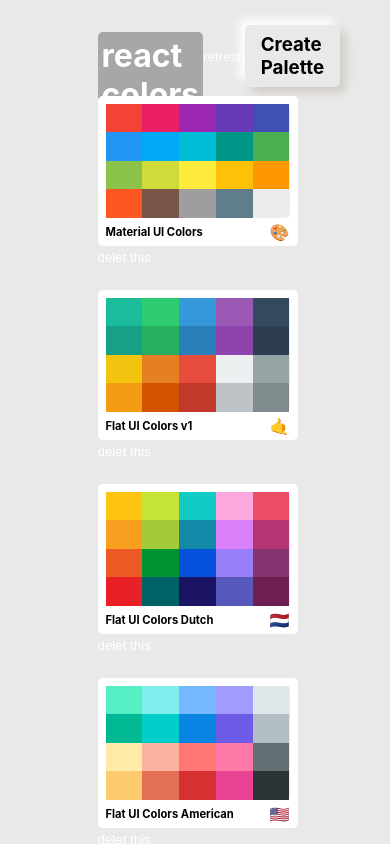
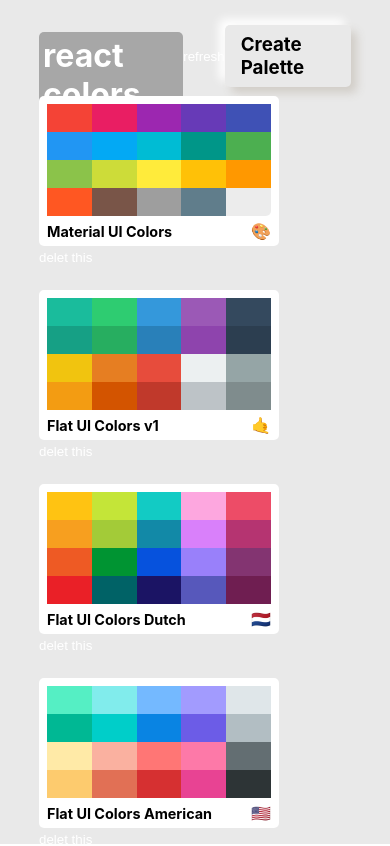
Before and after one commit to hnguyen1179/React-Colors, a React (Create React App) app: page / in a window 390 px wide. Shown: the top 846 px of the page. Built offline with nearby package versions, Linux system fonts and the light colour scheme.

Commit message:
before resetting palette list styles

```diff
--- a/src/MiniPalette.scss
+++ b/src/MiniPalette.scss
@@ -1,5 +1,6 @@
 .MiniPalette {
-  height: 150px;
+    height: 175px;
+    width: 200px;
     display: flex;
     flex-direction: column;
     border-radius: 5px;
@@ -7,7 +8,7 @@
 }
 
 .MiniPalette__colorboxes {
-  height: 80%;
+    height: 75%;
     margin: 0.5rem;
     margin-bottom: 0rem;
     border-radius: 5px;
@@ -22,7 +23,7 @@
 }
 
 .MiniPalette__bottom {
-  height: 20%;
+    height: 25%;
     display: flex;
     justify-content: space-between;
     align-items: center;
@@ -30,7 +31,7 @@
 }
 
 .MiniPalette__bottom h1 {
-  font-size: 0.7rem;
+    font-size: 0.9rem;
     display: inline;
 }
 
@@ -38,3 +39,32 @@
     width: 100%;
     height: 100%;
 }
+
+//1200+ Larger Screens
+
+//1200, Desktops
+
+//1024, Small screens / laptops
+
+//768, Tablets
+
+//829, clips to 2
+@media screen and (max-width: 830px) {
+    .MiniPalette {
+        height: 150px;
+
+        &__bottom {
+            height: 20%;
+        }
+    }
+}
+
+//540; clips to 1
+@media screen and (max-width: 540px) {
+    .MiniPalette {
+        min-width: 240px;
+        width: 60%;
+    }
+}
+
+//480, Mobile
--- a/src/PaletteList.scss
+++ b/src/PaletteList.scss
@@ -1,4 +1,4 @@
-@import './styles/style.scss';
+@import "./styles/style.scss";
 
 .PaletteList {
     height: 100%;
@@ -19,7 +19,7 @@
     flex-direction: column;
     align-items: center;
     height: 100%;
-  width: 50%;
+    width: min(750px, 80%);
 }
 
 .PaletteList__header {
@@ -52,6 +52,7 @@
 .PaletteList__body {
     width: 100%;
     display: grid;
+    place-items: center;
     grid-template-columns: repeat(auto-fit, minmax(200px, 1fr));
     row-gap: 1.5rem;
     column-gap: 2rem;
@@ -67,10 +68,32 @@
 //   }
 // }
 
-// @media screen and (max-width: 800px) {
+// @media screen and (max-width: 900px) {
 //   .PaletteList__container {
-//     width: 65%;
+//     width: min(750px, 80%);
 //   }
+// }
+
+// @media screen and (max-width: 830px) {
+//   .PaletteList {
+//     &__body {
+
+//     }
+//   }
+// }
+
+// @media screen and (max-width: 540px) {
+    // .PaletteList {
+
+    //   &__container {
+
+    //   }
+
+    //   &__body {
+    //     min-width: 240px;
+    //     width: 60%;
+    //   }
+    // }
 // }
 
 // @media screen and (max-width: 600px) {
--- /dev/null
+++ b/src/styles/_base.scss
@@ -0,0 +1,3 @@
+body {
+    font-size: 16px;
+}
--- a/src/styles/style.scss
+++ b/src/styles/style.scss
@@ -1,3 +1,5 @@
+@import './base';
+
 @import './variables';
 
 @import './mixins';
```
Lines whose indentation alone changed are shown as unchanged.
